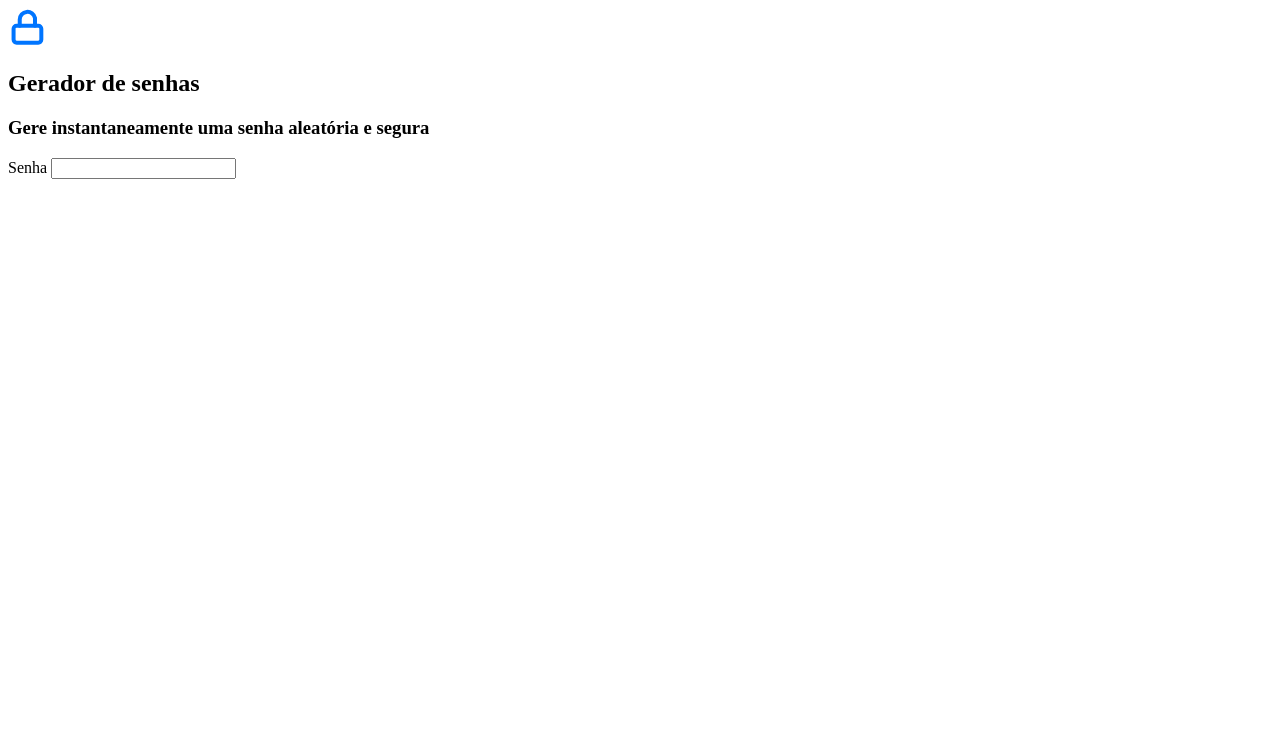
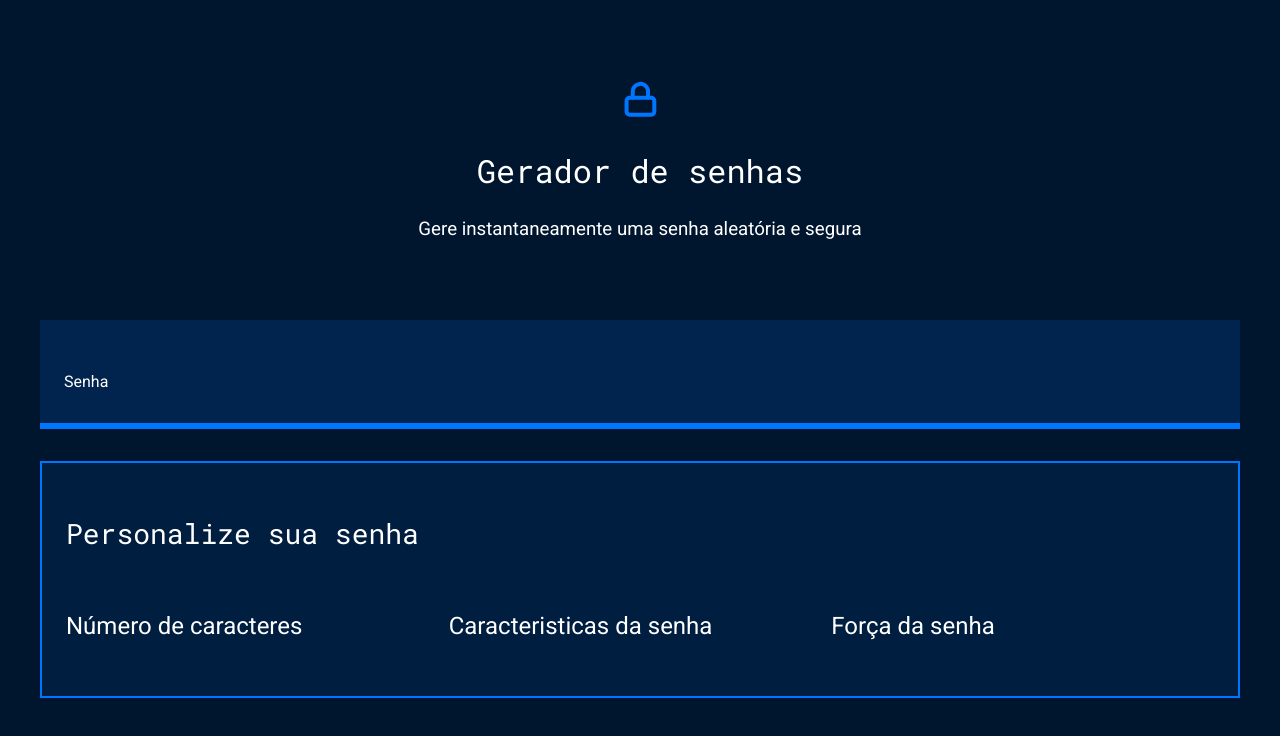
Before and after one commit to Mariafarofa/mariiiiaaaa, a plain HTML site: page index.html in a window 1280 px wide. Drawn offline with Linux system fonts and the light colour scheme.

Commit message:
Add files via upload

```diff
--- a/index.html
+++ b/index.html
@@ -1 +1,38 @@
-<!DOCTYPE html> <html lang="pt-br"> <head> <meta charset="UTF-8"> <meta name="viewport" content="width=device-width, initial-scale=1.0"> <title>Gerador de senha</title> <link rel="stylesheet" href="style.css"> </head> <body> <section class="conteudo"> <div class="conteudo-titulo"> <img src="unlock.svg" alt="cadeado fechado"> <h2 class="titulo-principal">Gerador de senhas</h2> <h3 class="titulo-segundario">Gere instantaneamente uma senha aleatória e segura</h3> </div> <div class="conteudo-senha"> <label for="senha">Senha</label> <input name="senha" type="text" id="campo-senha"> </div> </section> </body> </html>
+<!DOCTYPE html>
+ <html lang="pt-br">
+
+ <head>
+         <meta charset="UTF-8">
+          <meta name="viewport" content="width=device-width, initial-scale=1.0">
+           <title>Gerador de senha</title>
+           <link rel="stylesheet" href="style.css">
+        </head>
+
+        <body>
+            <section class="conteudo">
+                <div class="conteudo-titulo">
+                    <img src="unlock.svg" alt="cadeado fechado">
+                    <h2 class="titulo-principal">Gerador de senhas</h2>
+                     <h3 class="titulo-segundario">Gere instantaneamente uma senha aleatória e segura</h3>
+                    </div>
+                    <div class="conteudo-senha">
+                         <label for="senha">Senha</label>
+                          <input name="senha" type="text" id="campo-senha">
+                        </div>
+                        <div class="parametro">
+                            <h3 class="parametro-titulo">Personalize sua senha</h3>
+                            <div class="parametro-coluna__senha">
+                                <div class="parametro-senha">
+                                    <h4 class="parametro-senha__titulo">Número de caracteres</h4>
+                                </div>
+                                <div class="parametro-senha">
+                                    <h4 class="parametro-senha__titulo">Caracteristicas da senha</h4>
+                                </div>
+                                <div class="parametro-senha">
+                                    <h4 class="parametro-senha__titulo">Força da senha</h4>
+                                </div>
+                            </div>
+                        </div>
+                    </section>
+                </body>
+                </html>
--- a/style.css
+++ b/style.css
@@ -0,0 +1,92 @@
+@import url('https://fonts.googleapis.com/css2?family=Roboto&family=Roboto+Mono&display=swap');
+
+:root{
+    --branco: white;
+    --cor-de-fundo: #00162E;
+    --fundo-senha: #00244D;
+    --fundo-texto: #001E40;
+    --borda: #0075FF;
+    --roboto: 'Roboto', sans-serif;
+    --roboto-mono: 'Roboto Mono', monospace;
+}
+
+*{
+    font-weight:  400;
+}
+
+body{
+    color:var(--branco);
+    background-color: var(--cor-de-fundo);
+    font-family: var(--roboto);
+}
+
+.titulo-principal{
+    font-family: var(--roboto-mono);
+    font-size: 32px;
+}
+
+.titulo-secundario{
+    font-size: 24px;
+}
+
+.conteudo-titulo{
+    text-align: center;
+    margin-top: 80px;
+}
+
+.conteudo-senha{
+    margin-top: 80px;
+    background: var(--fundo-senha);
+    padding: 24px;
+    border-bottom: 6px solid var(--borda);
+}
+
+#campo-senha{
+    background-color: var(--fundo-senha);
+    border: none;
+    color: var(--branco);
+    font-family: var(--roboto-mono);
+    font-size: 40px;
+}
+
+#campo-senha:focus{
+    outline: none;
+
+}
+
+.conteudo{
+    max-width: 1200px;
+    margin: 0 auto;
+}
+
+.parametro{
+    background-color: var(--fundo-texto);
+    border: 2px solid var(--borda);
+    margin-top: 32px;
+    padding: 24px;
+}
+
+.parametro-titulo{
+    font-family: var(--roboto-mono);
+    font-size: 28px;
+}
+
+.parametro-senha__titulo{
+    font-size: 24px;
+}
+
+.parametro-coluna__senha{
+    display: flex;
+    flex-direction: column;
+    justify-content: center;
+}
+.parametro-senha{
+    width: 50%;
+    margin: 0 auto;
+}
+
+@media screen and (min-width: 768px) {
+    .parametro-coluna__senha{
+        flex-direction: row;
+    }
+    }
```
